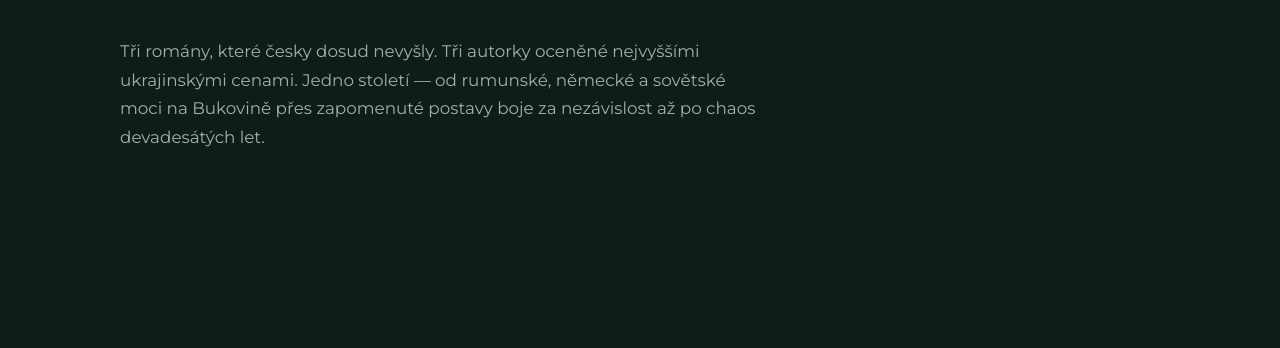
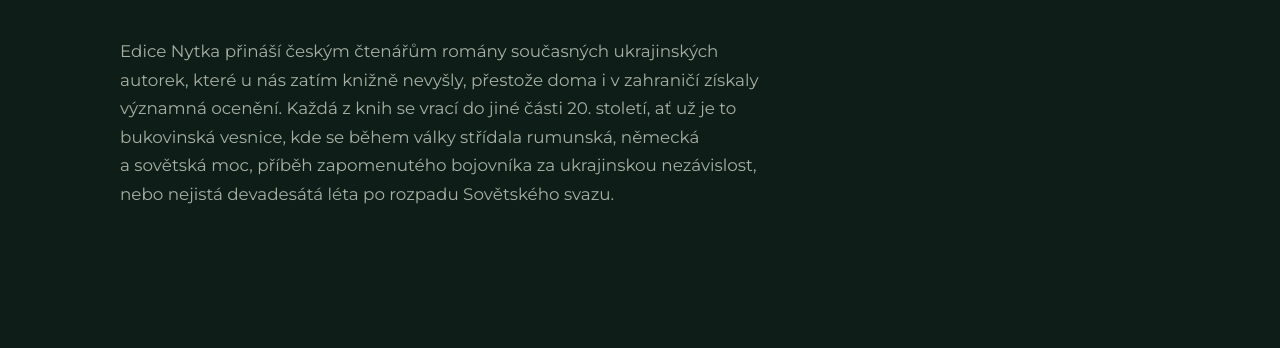
Before and after one commit to bb-stef/kisk-edice, a plain HTML site: page index.html in a window 1280 px wide. Shown: the part 452-800 px from the top of the page. Drawn offline with Linux system fonts and the light colour scheme.

Commit message:
Rewrite hero intro in a more natural voice
Co-Authored-By: Claude Opus 5.5 <noreply@anthropic.com>

```diff
--- a/index.html
+++ b/index.html
@@ -44,7 +44,7 @@
       <p class="eyebrow">Nová edice · podzim 2027</p>
       <h1 class="hero-title">Nytka</h1>
       <p class="hero-sub">Ukrajinské autorky o paměti 20.&nbsp;století</p>
-      <p class="hero-lead">Tři romány, které česky dosud nevyšly. Tři autorky oceněné nejvyššími ukrajinskými cenami. Jedno století&nbsp;— od rumunské, německé a sovětské moci na Bukovině přes zapomenuté postavy boje za nezávislost až po chaos devadesátých let.</p>
+      <p class="hero-lead">Edice Nytka přináší českým čtenářům romány současných ukrajinských autorek, které u&nbsp;nás zatím knižně nevyšly, přestože doma i&nbsp;v&nbsp;zahraničí získaly významná ocenění. Každá z&nbsp;knih se vrací do jiné části 20.&nbsp;století, ať už je to bukovinská vesnice, kde se během války střídala rumunská, německá a&nbsp;sovětská moc, příběh zapomenutého bojovníka za ukrajinskou nezávislost, nebo nejistá devadesátá léta po rozpadu Sovětského svazu.</p>
     </div>
   </section>
 
```
